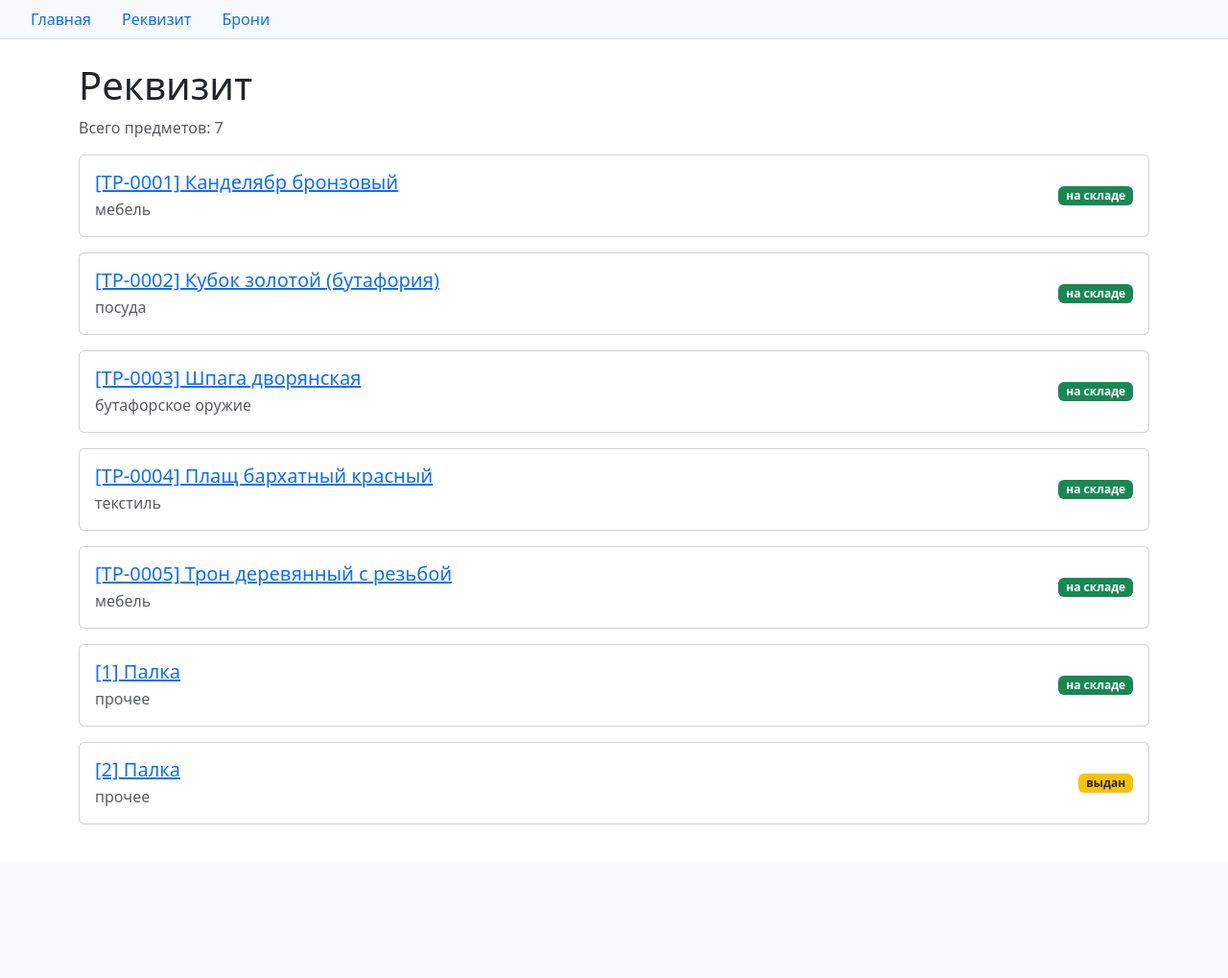
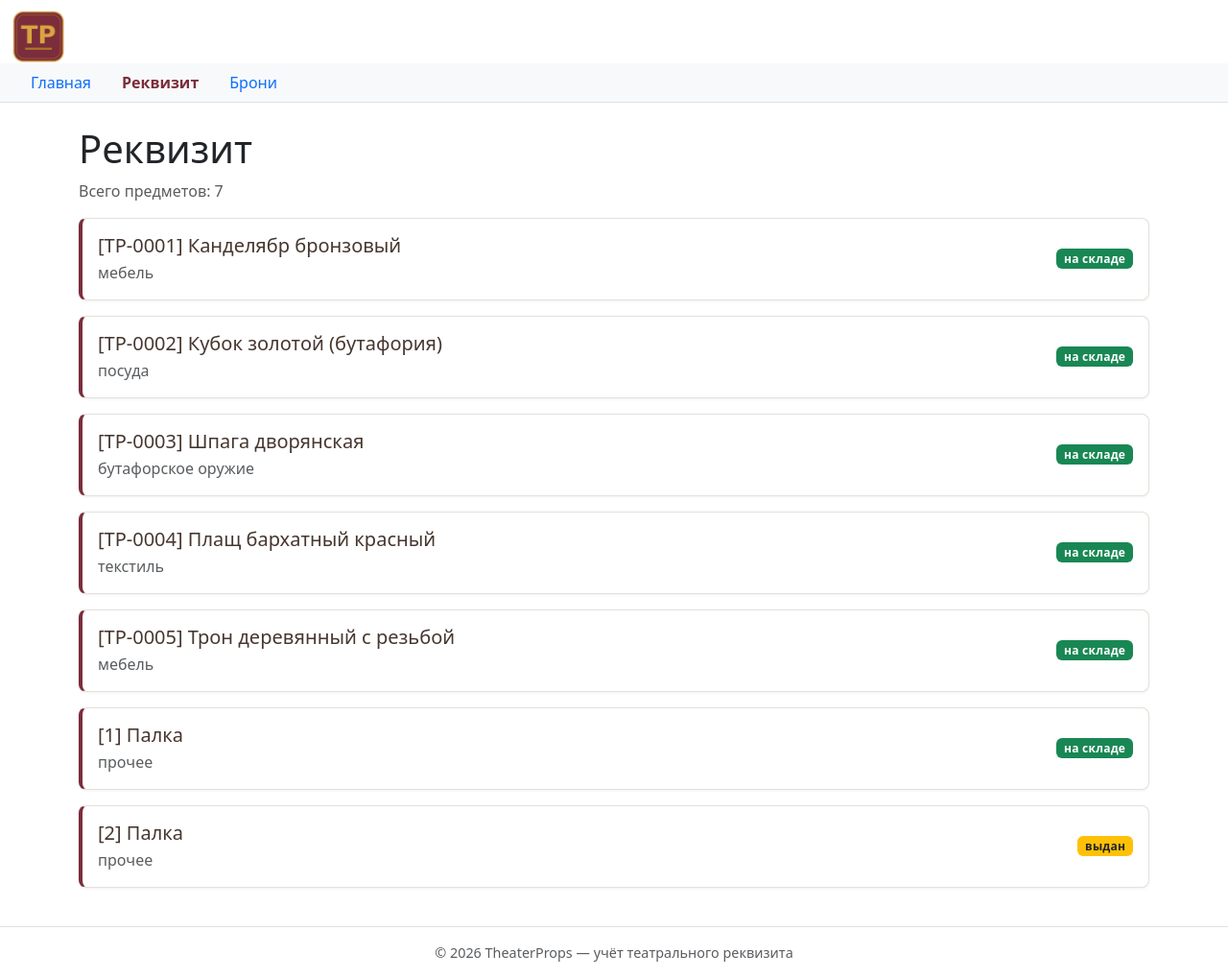
Before and after one commit to ZenesDK/theatre-props-manager, a Django app: page /props/ in a window 1280 px wide. Shown: the whole page at 96% size. Before the commit the page ends 859 px from the top, so only its background shows below. Run offline with Django 5.2, Linux system fonts and the light colour scheme.

Commit message:
PR6: статические файлы: собственный CSS, логотип, JavaScript
- homepage/static/homepage/css/style.css: собственные стили
  проекта (карточки prop-card, бейджи статусов, логотип, подвал,
  активный пункт навигации); Bootstrap сохранён для вёрстки
- homepage/static/homepage/img/logo.png: логотип проекта
- homepage/static/homepage/js/main.js: текущий год в подвале
  (span#current-year) и подсветка активного пункта навигации
- base.html: {% load static %}, подключение style.css, logo.png
  и main.js, подвал с текущим годом

```diff
--- /dev/null
+++ b/homepage/static/homepage/css/style.css
@@ -0,0 +1,57 @@
+/*
+ * Собственные стили проекта TheaterProps (ПР6).
+ * Bootstrap отвечает за базовую вёрстку, этот файл — за
+ * оформление элементов интерфейса проекта.
+ */
+
+body {
+    min-height: 100vh;
+    display: flex;
+    flex-direction: column;
+}
+
+main {
+    flex-grow: 1;
+}
+
+/* Логотип в шапке сайта. */
+.theaterprops-logo {
+    width: 56px;
+    height: auto;
+    margin: 0.6rem 0.75rem 0;
+}
+
+/* Карточки предметов реквизита. */
+.prop-card {
+    border: 1px solid #e5e0da;
+    border-left: 4px solid #7b2d3b;
+    border-radius: 8px;
+    box-shadow: 0 1px 3px rgba(0, 0, 0, 0.06);
+}
+
+.prop-card .card-title a {
+    text-decoration: none;
+    color: #46362f;
+}
+
+.prop-card .card-title a:hover {
+    color: #7b2d3b;
+}
+
+/* Общее начертание статусных бейджей. */
+.status-badge,
+.reservation-status {
+    font-weight: 600;
+    letter-spacing: 0.02em;
+}
+
+/* Активный пункт навигации (подсвечивает main.js). */
+.nav-link.active {
+    font-weight: 600;
+    color: #7b2d3b;
+}
+
+/* Подвал страницы. */
+.site-footer {
+    font-size: 0.9rem;
+}
--- /dev/null
+++ b/homepage/static/homepage/js/main.js
@@ -0,0 +1,19 @@
+// Небольшое клиентское поведение проекта TheaterProps (ПР6).
+
+// Текущий год в подвале страницы: год не прописан в HTML,
+// его устанавливает этот скрипт.
+const yearElement = document.getElementById("current-year");
+
+if (yearElement) {
+    yearElement.textContent = new Date().getFullYear();
+}
+
+// Подсветка активного пункта навигации: сравниваем адрес
+// текущей страницы со ссылками меню.
+const navLinks = document.querySelectorAll(".nav-link");
+
+navLinks.forEach((link) => {
+    if (link.getAttribute("href") === window.location.pathname) {
+        link.classList.add("active");
+    }
+});
--- a/templates/base.html
+++ b/templates/base.html
@@ -1,3 +1,4 @@
+{% load static %}
 {# Базовый шаблон проекта: общая структура всех страниц. #}
 <!DOCTYPE html>
 <html lang="ru">
@@ -9,13 +10,32 @@
         rel="stylesheet"
         href="https://cdn.jsdelivr.net/npm/bootstrap@5.3.3/dist/css/bootstrap.min.css"
     >
+    <link
+        rel="stylesheet"
+        href="{% static 'homepage/css/style.css' %}"
+    >
 </head>
 <body>
+    <img
+        src="{% static 'homepage/img/logo.png' %}"
+        alt="TheaterProps"
+        class="theaterprops-logo"
+    >
+
     {% include "includes/navigation.html" %}
 
     <main class="container py-4">
         {% block content %}
         {% endblock %}
     </main>
+
+    <footer class="site-footer border-top py-3 text-center text-muted">
+        <p class="mb-0">
+            © <span id="current-year"></span>
+            TheaterProps — учёт театрального реквизита
+        </p>
+    </footer>
+
+    <script src="{% static 'homepage/js/main.js' %}"></script>
 </body>
 </html>
```
Also changed, not shown: homepage/static/homepage/img/logo.png (added).
